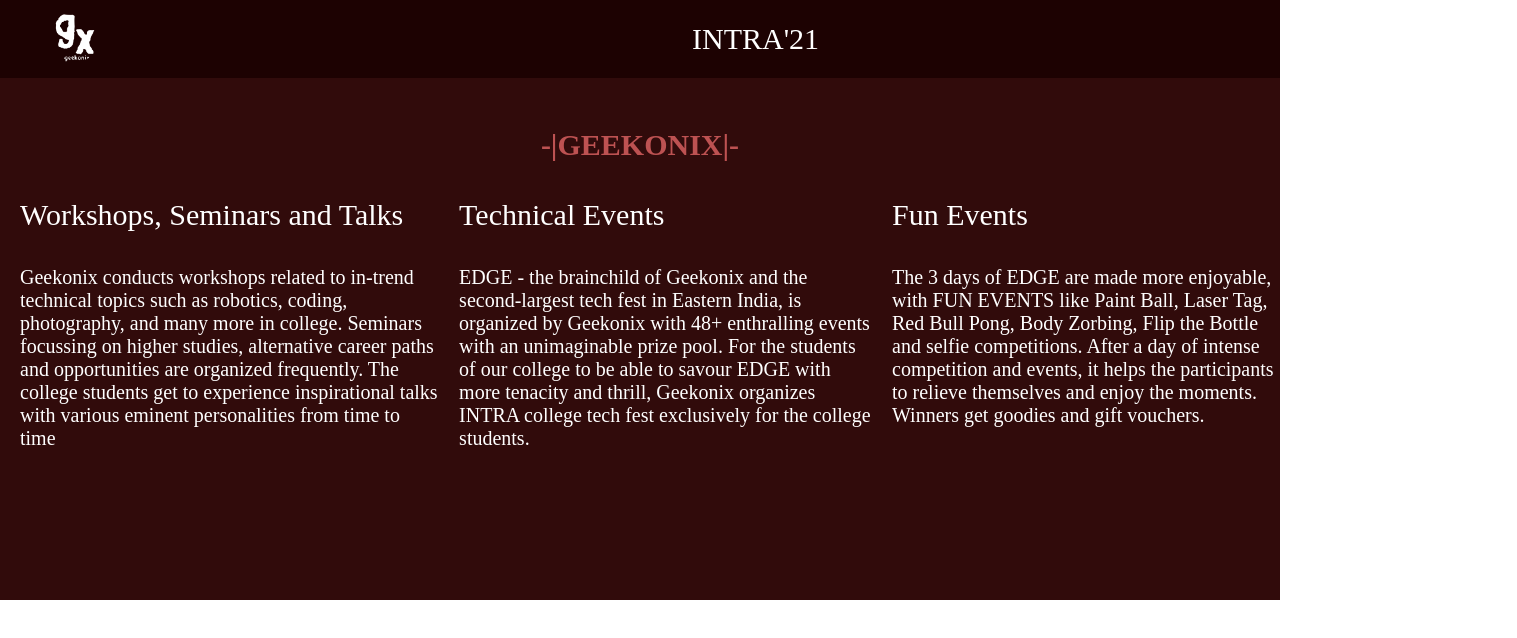
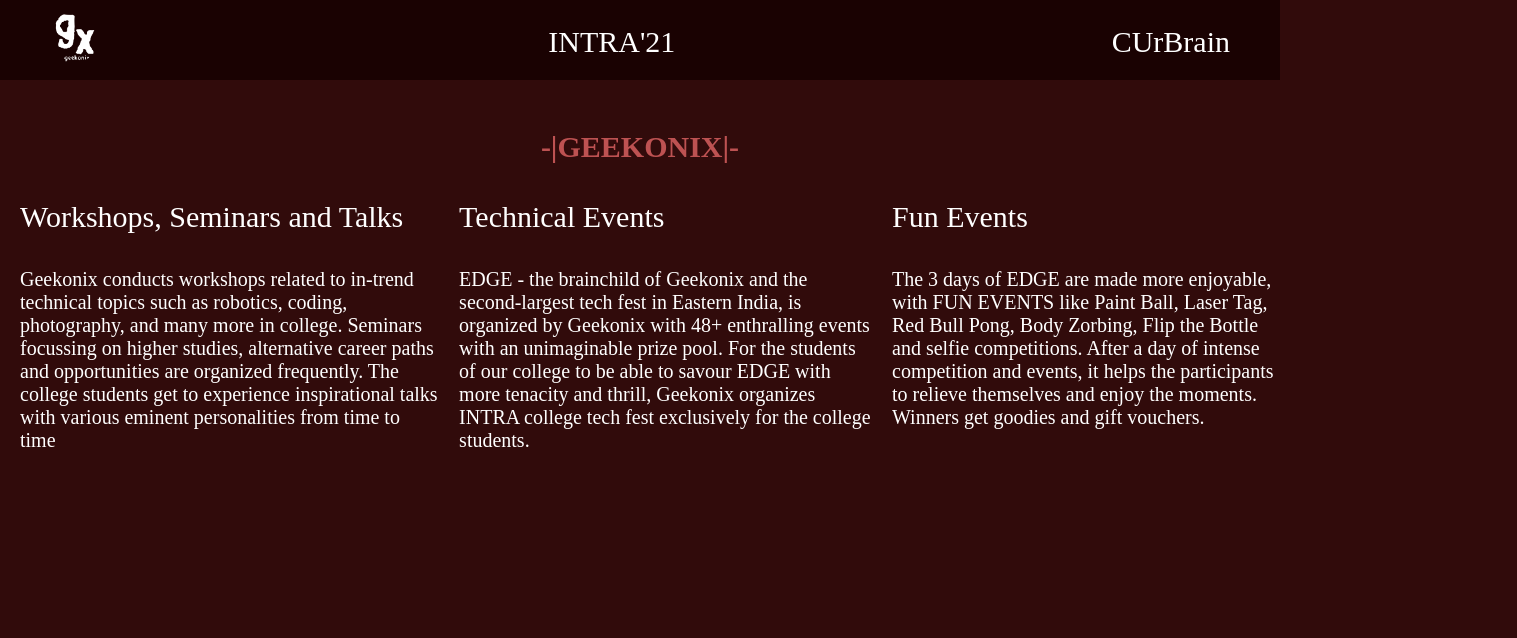
Before and after one commit to suparna13-max/INTRA-21, a plain HTML site: page index.html in a window 1280 px wide. Shown: the whole page, 1517 px wide, since content can reach past the window. Drawn offline with Linux system fonts and the light colour scheme.

Commit message:
Add files via upload

```diff
--- a/index.html
+++ b/index.html
@@ -1,5 +1,6 @@
 <!DOCTYPE html>
 <html lang="en">
+
 <head>
     <meta charset="UTF-8">
     <meta http-equiv="X-UA-Compatible" content="IE=edge">
@@ -7,40 +8,37 @@
 
     <title>INTRA'21</title>
     <style>
-
-    *{
+        * {
             margin: 0;
             padding: 0;
+
         }
 
-    .nalist{
-        display: flex;
-        background-color: rgb(29, 2, 2);
-        align-items: center;
-        color: white;
-        list-style: none;
-        text-align: center;
+        body {
+            height: 80vh;
+            background-color: rgb(49, 11, 11);
 
 
         }
-    .intra{
-        text-align: center;
-        padding-left: 580px;
-        font-size: 30px;
-        animation: moveup 1s linear;
-    animation-delay: 2s;
-    visibility: hidden;
-    animation-fill-mode: forwards;
+
+        /* .nalist { */
+
+            /* background-color: rgb(37, 6, 6); */
+            /* align-items: center; */
+            /* color: white; */
+
+            .na {
+
+           background: rgb(26, 2, 2);
+           height: 80px;
             }
-    .brain{
-        padding-left: 580px;
-        font-size: 30px;
-        animation: moveup 1s linear;
-    animation-delay: 3s;
-    visibility: hidden;
-    animation-fill-mode: forwards;
+
+
+            .logo{
+            float: left;
         }
-    .logo img{
+
+         .logo img {
             width: 50px;
             padding: 12px;
             padding-left: 50px;
@@ -50,38 +48,70 @@
             animation-delay: 1s;
             visibility: hidden;
             animation-fill-mode: forwards;
+            /* margin-top: 50px; */
          }
-    @keyframes moveup{
-    0%{
+            .brain {
+            /* padding-left: 1000px; */
+            font-size: 30px;
+            animation: moveup 1s linear;
+            animation-delay: 3s;
+            visibility: hidden;
+            animation-fill-mode: forwards;
+            /* margin-top: -80px; */
+            float:right;
+            color: white;
+            padding-right: 50px;
+            padding-top: 25px;
+
+        }
+
+
+
+        .intra {
+            text-align: center;
+            /* padding-left: 250px; */
+            font-size: 30px;
+            animation: moveup 1s linear;
+            animation-delay: 2s;
+            visibility: hidden;
+            animation-fill-mode: forwards;
+            color: white;
+            /* margin-top: 50px; */
+            padding-top: 25px;
+        }
+
+
+
+
+
+        @keyframes moveup {
+            0% {
                 transform: translateY(-100px);
                 visibility: visible;
             }
-    100%{
+
+            100% {
                 transform: translateY(0px);
                 visibility: visible;
             }
         }
-    .nav{
-        background-color: rgba(31, 6, 6, 0.966);
-        height: 100hv;
-        width: 100%;
-    }
-    .na{
-        background-size: cover;
-        background: black ;
-        height: 100hv;
 
-    }
-    .mi{
+
+
+
+
+        .mi {
             display: flex;
             background-color: rgb(49, 11, 11);
             color: white;
         }
-    .middle{
+
+        .middle {
             background-color: rgb(49, 11, 11);
             color: rgb(189, 82, 82);
         }
-    .head{
+
+        .head {
             padding-top: 50px;
             text-align: center;
             padding-bottom: 100px;
@@ -91,7 +121,8 @@
             animation-fill-mode: forwards;
             font-size: 30px;
         }
-    .work{
+
+        .work {
             font-size: 30px;
             padding-left: 20px;
             list-style: none;
@@ -102,11 +133,12 @@
         }
 
 
-    .about{
+        .about {
             font-size: 20px;
             padding-bottom: 50px;
         }
-    .tech{
+
+        .tech {
             font-size: 30px;
             padding-left: 20px;
             list-style: none;
@@ -115,12 +147,14 @@
             visibility: hidden;
             animation-fill-mode: forwards;
         }
-    .event{
+
+        .event {
             font-size: 20px;
             padding-bottom: 50px;
 
         }
-    .fun{
+
+        .fun {
             font-size: 30px;
             padding-left: 20px;
             list-style: none;
@@ -130,22 +164,27 @@
             animation-fill-mode: forwards;
 
         }
-    .e{
+
+        .e {
             font-size: 20px;
             padding-bottom: 50px;
         }
-
-
     </style>
 </head>
+
 <body>
     <div class="na">
-
+<!--
         <ul class="nalist">
             <div class="logo"><img src="gx.png" alt="logo"></div>
             <li class="intra">INTRA'21</li><br>
             <li class="brain">CUrBrain</li>
-    </ul>
+        </ul> -->
+
+        <div class="logo"><img src="gx.png" alt="logo"></div>
+        <div class="brain">CUrBrain</div>
+        <div class="intra">INTRA'21</div>
+
     </div>
 
     <section class="middle">
@@ -175,7 +214,10 @@
                     helps the participants to relieve themselves and enjoy the moments.
                     Winners get goodies and gift vouchers.</li>
             </ul>
+
+
         </div>
     </section>
 </body>
+
 </html>
```
Lines whose indentation alone changed are shown as unchanged.
